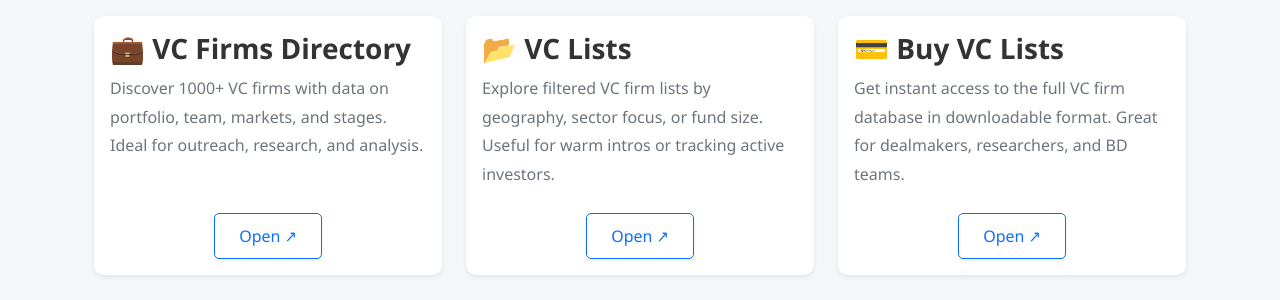
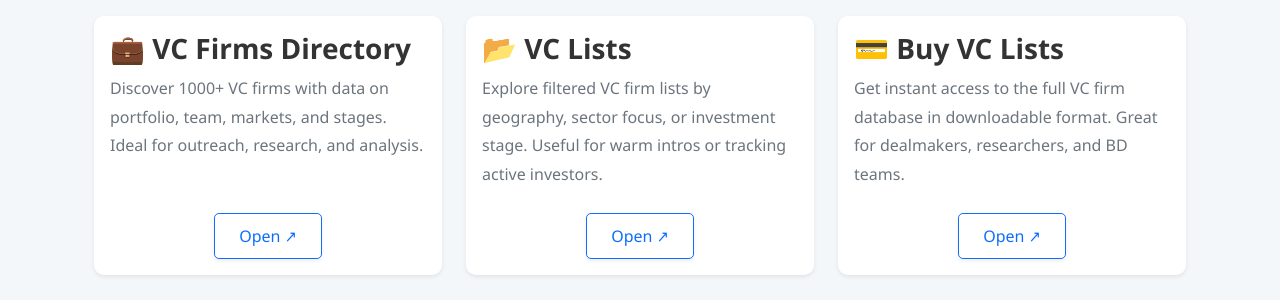
Before and after one commit to pkprojectstartups/projectstartups, a Jekyll site: the page built from index.html, in a window 1280 px wide and 900 px high. Shown: the part 450-750 px from the top of the window. Built offline with Jekyll 4.4.1, drawn with Linux system fonts in a browser that asks for light colours.

Commit message:
Update index.html

```diff
--- a/index.html
+++ b/index.html
@@ -76,7 +76,7 @@ permalink: /
           <div>
             <h5 class="card-title fw-semibold mb-2">📂 VC Lists</h5>
             <p class="card-text text-muted small">
-              Explore filtered VC firm lists by geography, sector focus, or fund size. Useful for warm intros or tracking active investors.
+              Explore filtered VC firm lists by geography, sector focus, or investment stage. Useful for warm intros or tracking active investors.
             </p>
           </div>
           <div class="text-center mt-4">
```
